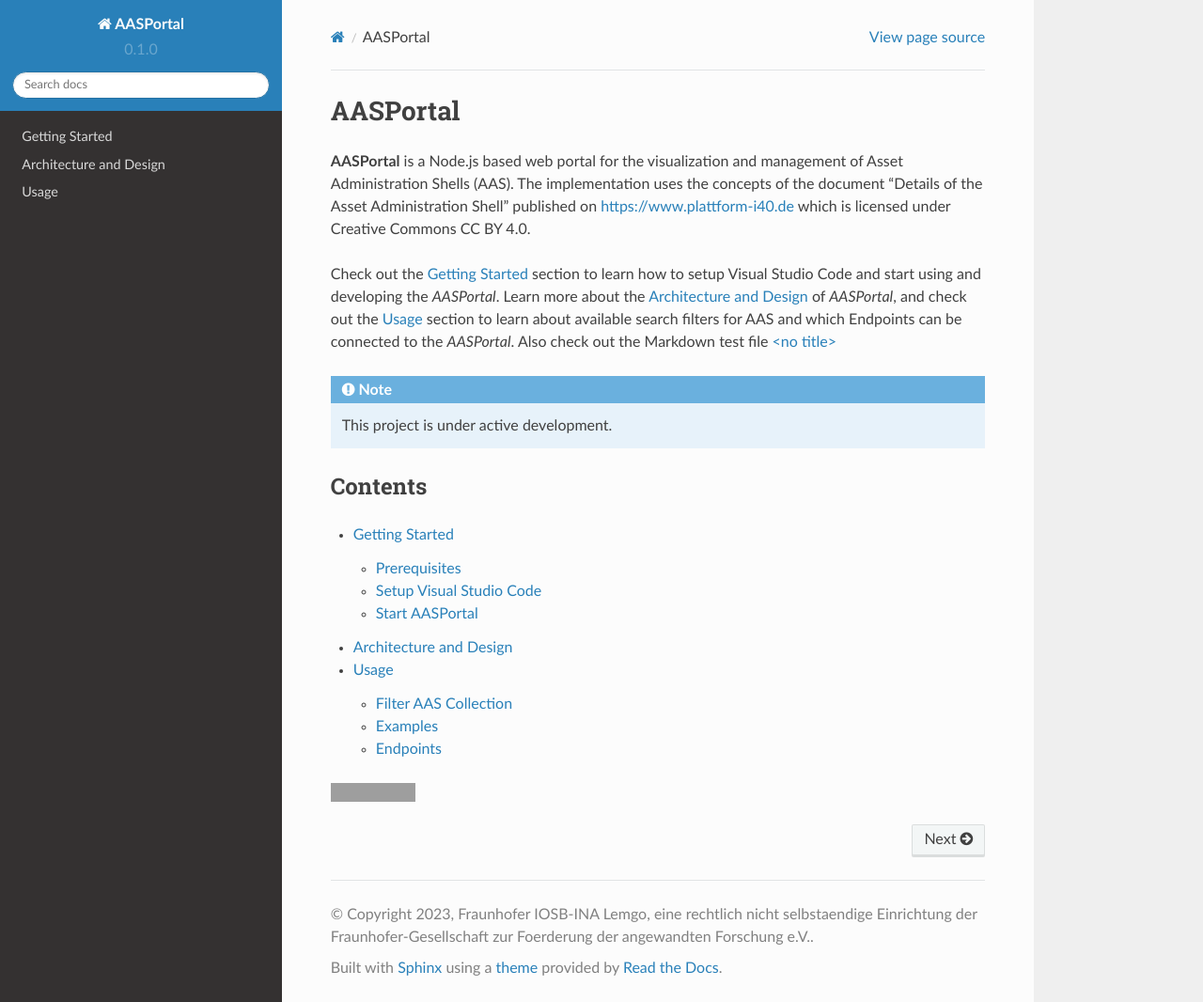
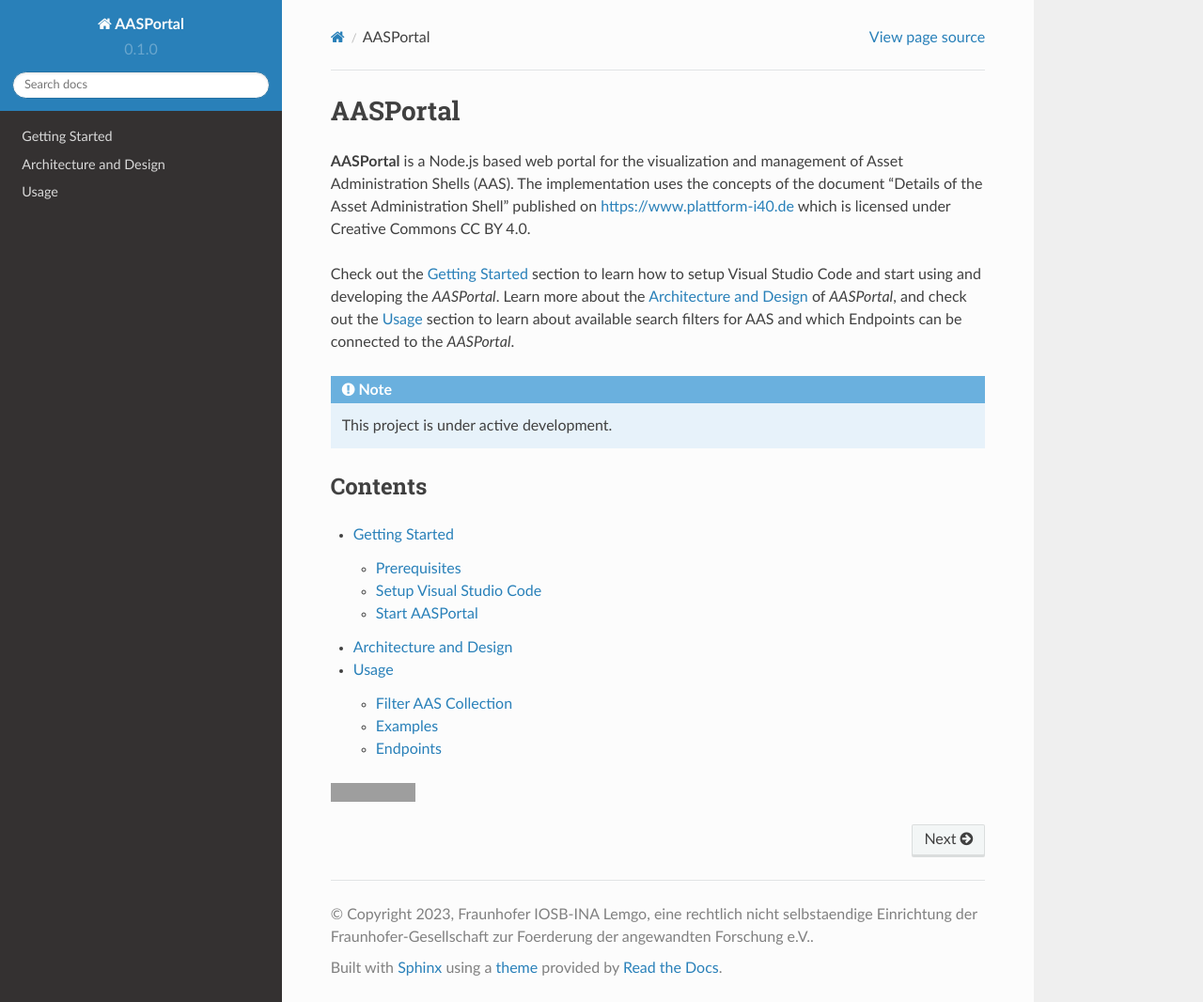
Before and after one commit to fpethig/rtd-tutorial, a Sphinx documentation site: the page built from docs/source/index.rst, in a window 1280 px wide and 1066 px high. Shown: the whole window at 94% size. Built offline with Sphinx 7.4.7 and the Read the Docs theme 2.0.0, drawn with Linux system fonts in a browser that asks for light colours; grey boxes are pictures that could not be loaded.

Commit message:
Update index.rst

```diff
--- a/docs/source/index.rst
+++ b/docs/source/index.rst
@@ -3,7 +3,7 @@ AASPortal
 
 **AASPortal** is a Node.js based web portal for the visualization and management of Asset Administration Shells (AAS). The implementation uses the concepts of the document "Details of the Asset Administration Shell" published on https://www.plattform-i40.de which is licensed under Creative Commons CC BY 4.0.
 
-Check out the :doc:`gettingstarted` section to learn how to setup Visual Studio Code and start using and developing the *AASPortal*. Learn more about the :doc:`architecture` of *AASPortal*, and check out the :doc:`usage` section to learn about available search filters for AAS and which Endpoints can be connected to the *AASPortal*. Also check out the Markdown test file :doc:`Test`
+Check out the :doc:`gettingstarted` section to learn how to setup Visual Studio Code and start using and developing the *AASPortal*. Learn more about the :doc:`architecture` of *AASPortal*, and check out the :doc:`usage` section to learn about available search filters for AAS and which Endpoints can be connected to the *AASPortal*.
 
 .. note::
 
```
